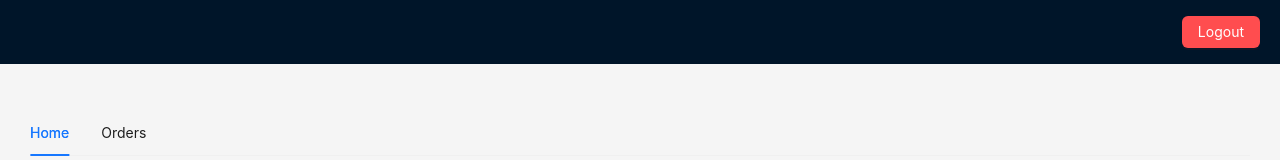
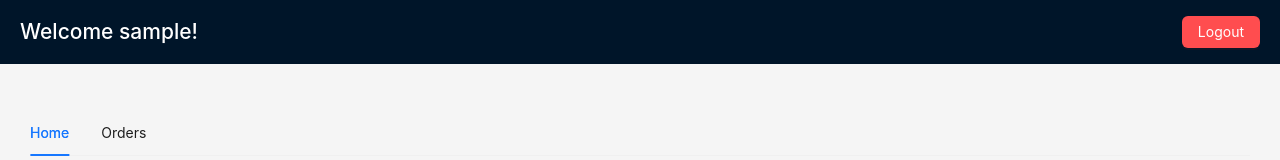
Before and after one commit to ashok-elumalai/deliveryApp, a React (Create React App) app in the folder delivery-app/: page /user/home in a window 1280 px wide. Shown: the top 160 px of the page. Built offline with nearby package versions, Linux system fonts and the light colour scheme; no server answers; sample sign-in values are in the browser's storage.

Commit message:
added user name in header

```diff
--- a/delivery-app/src/pages/Dashboard/index.jsx
+++ b/delivery-app/src/pages/Dashboard/index.jsx
@@ -46,6 +46,9 @@ function Dashboard() {
       <Layout.Header
         style={{ position: "fixed", right: "0", left: "0", zIndex: "999" }}
       >
+	  	<div style={{ position: "absolute", left: 20 }}>
+		  <h2 style={{ color: "#fff" }}>Welcome {localStorage.getItem("user_name")}!</h2>
+		</div>
 	  	<div style={{ position: "absolute", right: 20 }}>
 		  <Button type="primary" danger onClick={handleLogout}>Logout</Button>
 		</div>
--- a/delivery-app/src/pages/LoginPage.js
+++ b/delivery-app/src/pages/LoginPage.js
@@ -20,7 +20,7 @@ const LoginPage = () => {
       if (response.status === 200) {
         // set token here
         dispatch(setToken(response?.data?.user_token));
-		const { id, name, membership_type } = response.data;
+		const { id, name, membership_type } = response.data?.user_details;
         const token = response?.data?.user_token;
 		if(token){
 			localStorage.setItem("token", token);
```
